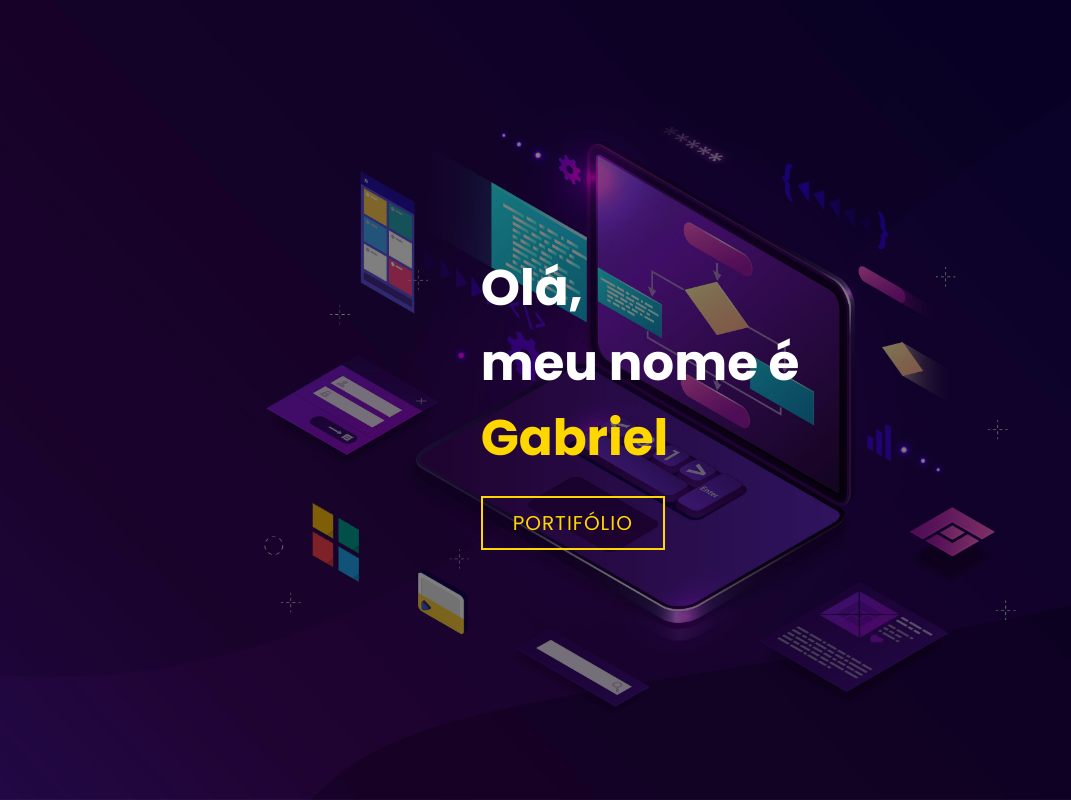
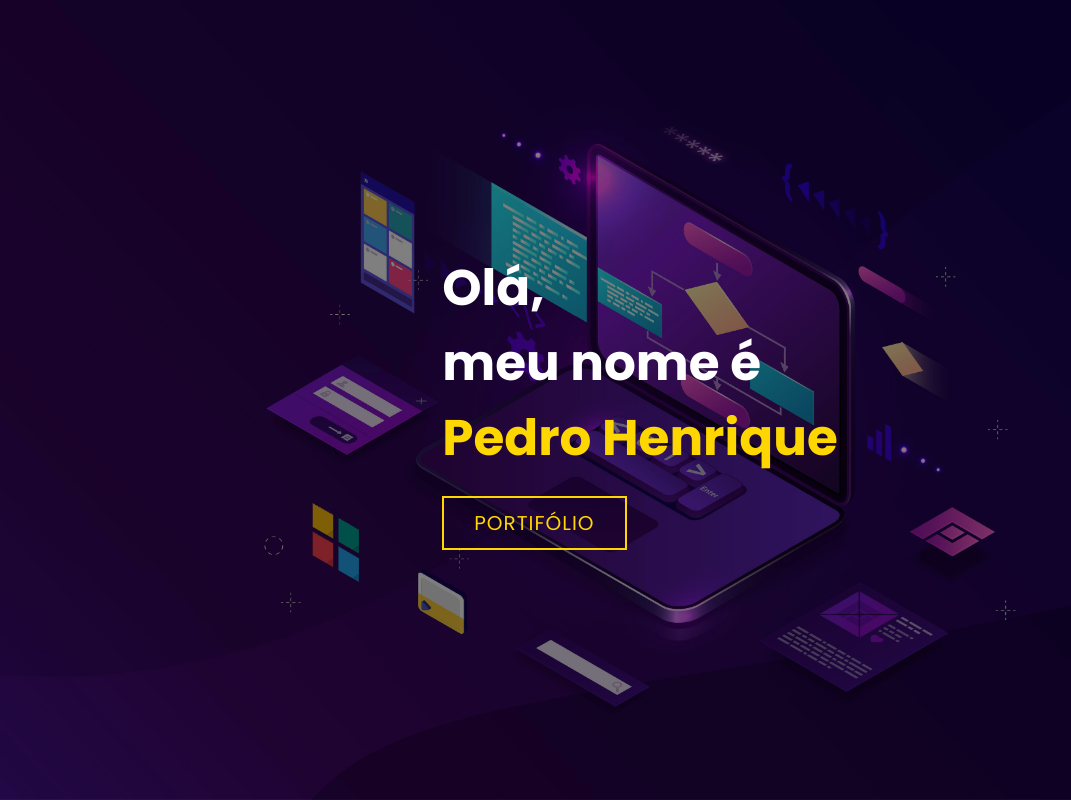
Before and after one commit to devpedrohmacedo/portfolio-startse, a plain HTML site: page index.html in a window 1280 px wide. Shown: the top 800 px of the page, without its empty margins (0-1071 px from the left). Drawn offline with Linux system fonts and the light colour scheme.

Commit message:
update name

```diff
--- a/index.html
+++ b/index.html
@@ -14,7 +14,7 @@
             <div>
                 <h1>Olá,<span></span></h1>
                 <h1>meu nome é<span></span></h1>
-                <h1>Gabriel<span></span></h1>
+                <h1>Pedro Henrique<span></span></h1>
                 <a href="#portfolio" type="button" class="cta">Portifólio</a>
             </div>
         </div>
```
